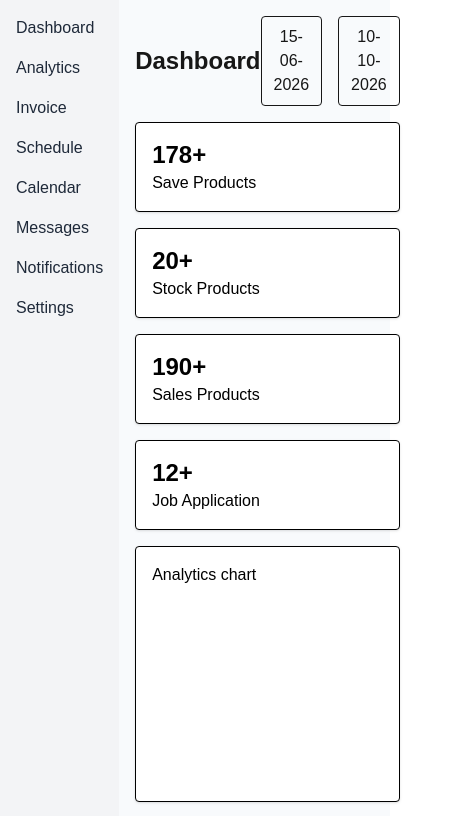
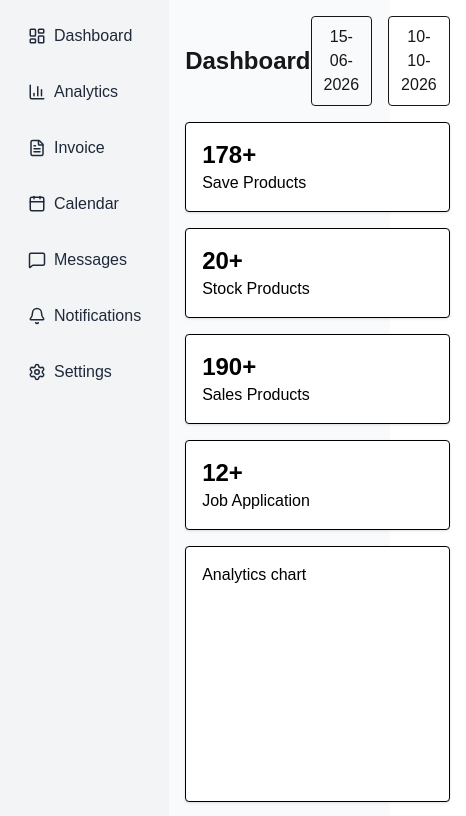
Before and after one commit to mozumil/saas-dashboard, a Next.js app: page / in a window 390 px wide. Shown: the top 816 px of the page, 466 px wide, since content can reach past the window. Built offline with nearby package versions, Linux system fonts and the light colour scheme.

Commit message:
add responsive layout and sidebar navigation

```diff
--- a/package.json
+++ b/package.json
@@ -9,6 +9,7 @@
     "lint": "eslint"
   },
   "dependencies": {
+    "lucide-react": "^1.20.0",
     "next": "16.2.9",
     "react": "19.2.4",
     "react-dom": "19.2.4"
--- a/src/app/page.tsx
+++ b/src/app/page.tsx
@@ -4,6 +4,7 @@ import TopSellingProducts from "@/components/TopSellingProducts";
 import Sidebar from "@/components/Sidebar";
 import DashboardHeader from "@/components/DashboardHeader";
 import Card from "@/components/Card";
+
 export default function Home() {
 
   const stats = [
--- a/src/components/Sidebar.tsx
+++ b/src/components/Sidebar.tsx
@@ -1,15 +1,41 @@
+import {
+  LayoutDashboard,
+  BarChart3,
+  FileText,
+  Calendar,
+  MessageSquare,
+  Bell,
+  Settings,
+} from "lucide-react";
+
+const menuItems = [
+  { name: "Dashboard", icon: LayoutDashboard },
+  { name: "Analytics", icon: BarChart3 },
+  { name: "Invoice", icon: FileText },
+  { name: "Calendar", icon: Calendar },
+  { name: "Messages", icon: MessageSquare },
+  { name: "Notifications", icon: Bell },
+  { name: "Settings", icon: Settings },
+];
+
 export default function Sidebar() {
   return (
     <aside className="w-56 bg-gray-100 text-gray-800 p-4">
       <nav className="flex flex-col gap-4">
-        <a href="#">Dashboard</a>
-        <a href="#">Analytics</a>
-        <a href="#">Invoice</a>
-        <a href="#">Schedule</a>
-        <a href="#">Calendar</a>
-        <a href="#">Messages</a>
-        <a href="#">Notifications</a>
-        <a href="#">Settings</a>
+        {menuItems.map((item) => {
+          const Icon = item.icon;
+
+          return (
+            <a
+              key={item.name}
+              href="#"
+              className="flex items-center gap-2 px-3 py-2 rounded hover:bg-gray-200"
+            >
+              <Icon size={18} />
+              {item.name}
+            </a>
+          );
+        })}
       </nav>
     </aside>
   );
```
Also changed, not shown: 1 other file (tests, documents, lock files or other folders).
